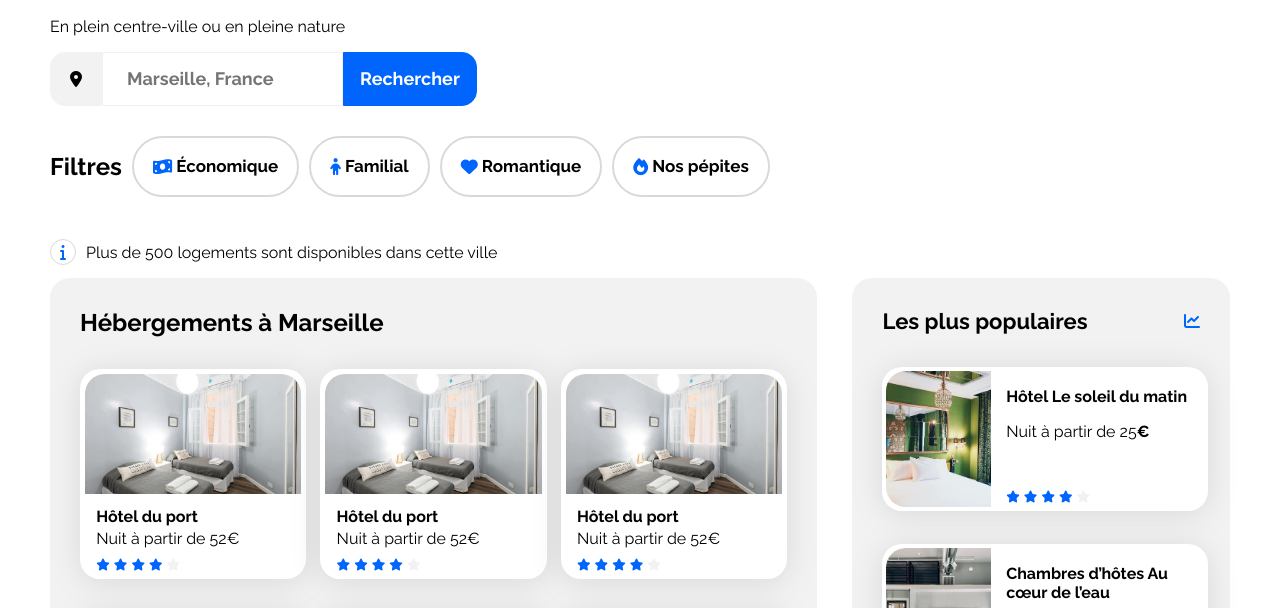
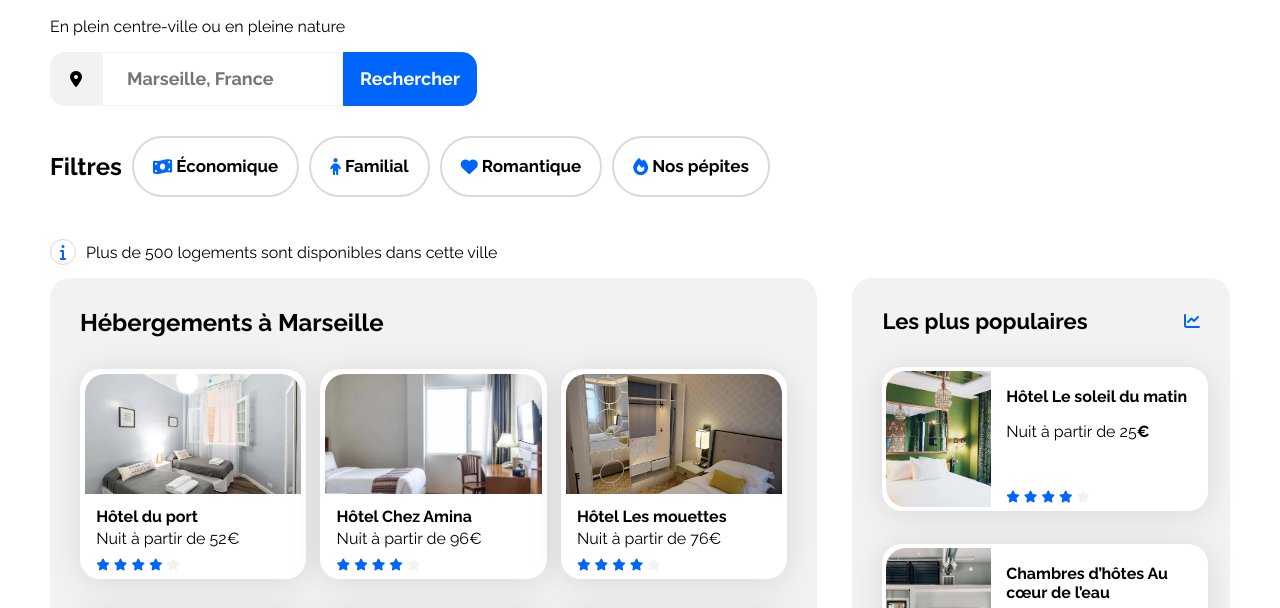
Before and after one commit to gilsonmak/Projet_2_booki, a plain HTML site: page Documents/Projet2/index.html in a window 1280 px wide. Shown: the part 135-743 px from the top of the page. Drawn offline with Linux system fonts and the light colour scheme.

Commit message:
feat: ajustement des styles

```diff
--- a/Documents/Projet2/index.html
+++ b/Documents/Projet2/index.html
@@ -101,11 +101,11 @@
                             </a>
                             <a href="#">
                                 <article class="card">  <!--Debut de ma carte-->
-                                    <img src="Images/chambre_lit4.jpg" alt="Chambre d'hôtel avec lit">
+                                    <img src="Images/febrian-zakaria.jpg" alt="Chambre d'hôtel avec lit">
                                     <div class="card-content">
                                         <div class="card-text">
-                                            <h3 class="card-title">Hôtel du port</h3>
-                                            <p class="card-subtitle">Nuit à partir de 52€</p>
+                                            <h3 class="card-title">Hôtel Chez Amina</h3>
+                                            <p class="card-subtitle">Nuit à partir de 96€</p>
                                         </div>
                                         <div class="card-rating">
                                             <i class="fa-xs fa-solid fa-star" aria-hidden="true"></i>
@@ -120,11 +120,11 @@
                             </a>
                             <a href="#">
                                 <article class="card">  <!--Debut de ma carte-->
-                                    <img src="Images/chambre_lit4.jpg" alt="Chambre d'hôtel avec lit">
+                                    <img src="Images/chambre_lit6.jpg" alt="Chambre d'hôtel avec lit">
                                     <div class="card-content">
                                         <div class="card-text">
-                                            <h3 class="card-title">Hôtel du port</h3>
-                                            <p class="card-subtitle">Nuit à partir de 52€</p>
+                                            <h3 class="card-title">Hôtel Les mouettes</h3>
+                                            <p class="card-subtitle">Nuit à partir de 76€</p>
                                         </div>
                                         <div class="card-rating">
                                             <i class="fa-xs fa-solid fa-star" aria-hidden="true"></i>
```
